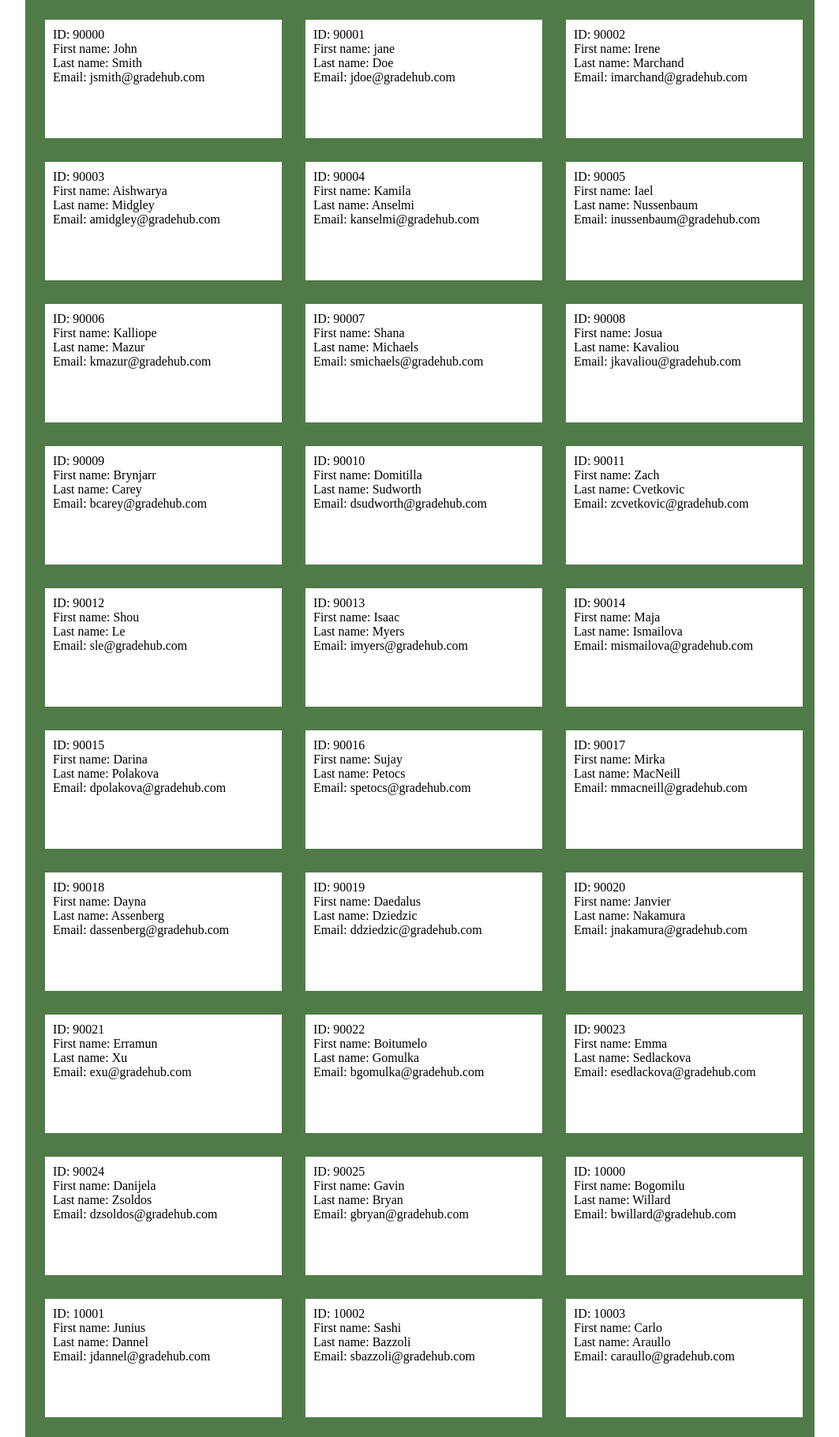
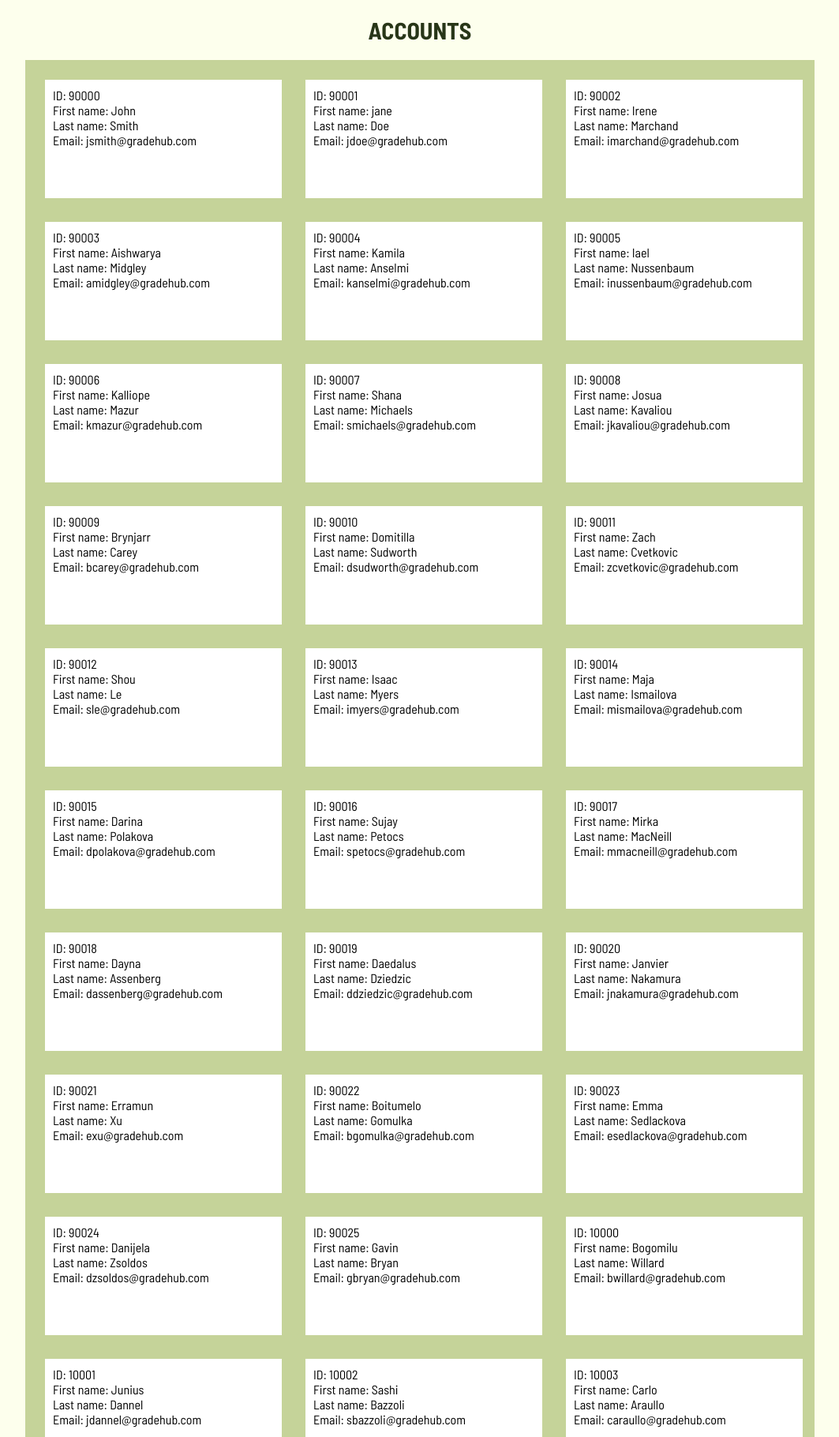
Before and after one commit to emott13/CSET160-Final-Project, a Flask app: page /accounts in a window 1280 px wide. Shown: the part 100-1920 px from the top of the page at 79% size, without its empty margins (108-1171 px from the left). Run offline with Flask 3, Linux system fonts and the light colour scheme; data comes from the database, SQL or seed files in the repository.

Commit message:
changes to css in accounts and create, changes to html in accounts

```diff
--- a/static/styles/accounts.css
+++ b/static/styles/accounts.css
@@ -1,13 +1,28 @@
+@import url(../styles/base.css);
+
+body{
+    background-color: var(--color-3);
+}
+.title{
+    display: flex;
+    flex-direction: column;
+    align-items: center;
+    margin: 20px auto;
+    color: var(--color-2);
+    font-family: 'Barlow Semi Condensed';
+    font-size: 30px;
+    text-transform: uppercase;
+}
 .accountsContainer{
     display: grid;
     grid-template-columns: auto auto auto;
     gap: 10px;
     align-items: center;
     margin: 0 auto;
-    /* min-height: 400px; */
     max-width: 1000px;
     padding: 15px;
-    background-color: #507b48;
+    background-color: var(--color-4);
+    font-family: 'Barlow Semi Condensed';
 }
 .accountItem{
     margin: 10px;
--- a/static/styles/create.css
+++ b/static/styles/create.css
@@ -1,3 +1,4 @@
+@import url(../styles/base.css);
 .testFormContainer{
     display: flex;
     align-items: center;
--- a/templates/accounts.html
+++ b/templates/accounts.html
@@ -1,6 +1,7 @@
 <link rel="stylesheet" href="../static/styles/accounts.css">
 {%extends 'base.html'%}
 {% block body %}
+<h2 class="title">Accounts</h2>
 <div class="accountsContainer">
     {% for teacher in teachers %}
     <ul class="accountItem">
```
